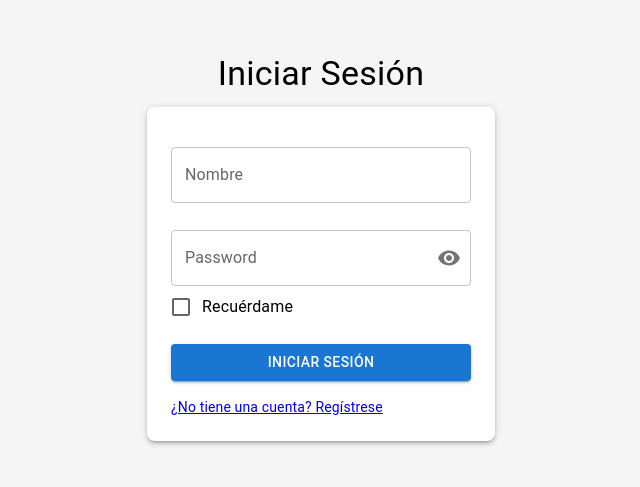
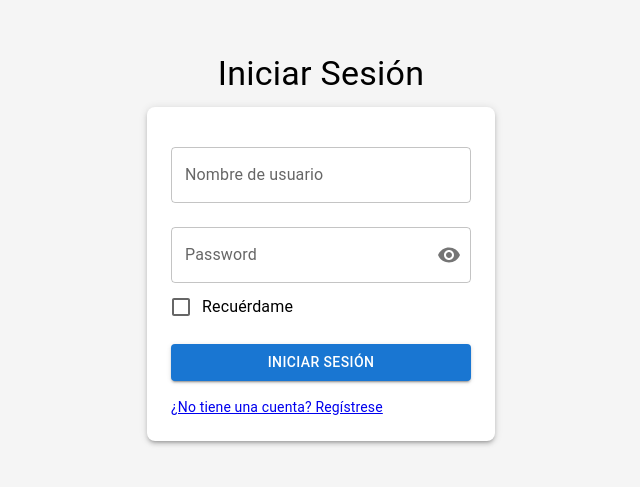
Before and after one commit to cediazz/test_app_material, a React (Create React App) app: page /login in a window 1280 px wide. Shown: the part 177-664 px from the top of the page, without its empty margins (319-959 px from the left). Built offline with nearby package versions, Linux system fonts and the light colour scheme.

Commit message:
ChangeFormikValidation

```diff
--- a/src/Components/Login/Login.js
+++ b/src/Components/Login/Login.js
@@ -1,4 +1,4 @@
-import { useState } from 'react';
+import { useState,useEffect } from 'react';
 import {
   Box,
   Button,
@@ -7,23 +7,42 @@ import {
   Typography,
 } from '@mui/material';
 import { Link } from "react-router-dom"
-import { Formik, Form} from 'formik';
 import * as Yup from 'yup';
 import UsernameField from '../UsernameField/UsernameField';
 import PasswordField from '../PasswordField/PasswordField';
+import { useFormik } from 'formik';
 
 const Login = () => {
+  const [rememberMe, setRememberMe] = useState(false);
+  const [username, setUsername] = useState('');
 
-  const [rememberMe, setRememberMe] = useState(false);
+  useEffect(() => {
+    const savedUsername = localStorage.getItem('usernameRemember');
+    console.log(savedUsername)
+    if (savedUsername) {
+      setUsername(savedUsername);
+      setRememberMe(true);
+    }
+  }, []);
 
   const validationSchema = Yup.object().shape({
-    username: Yup.string().required('se requiere nombre de usuario'),
-    password: Yup.string().required('se requiere password'),
+    username: Yup.string().required('Se requiere nombre de usuario'),
+    password: Yup.string().required('Se requiere password'),
+  })
 
+  const formik = useFormik({
+    initialValues: { username: username || '', password: '' },
+    validationSchema: validationSchema,
+    onSubmit: (values) => handleSubmit(values)
   })
 
   const handleSubmit = (values) => {
-   console.log(values)
+    console.log(values);
+    if (rememberMe) {
+      localStorage.setItem('usernameRemember', values.username);
+    } else {
+      localStorage.removeItem('usernameRemember');
+    }
   };
 
   return (
@@ -41,12 +60,7 @@ const Login = () => {
       <Typography variant="h4" gutterBottom>
         Iniciar Sesión
       </Typography>
-      <Formik
-        initialValues={{ username: '', password: '' }}
-        validationSchema={validationSchema}
-        onSubmit={(values) => handleSubmit(values)}
-      >
-        <Form>
+      <form onSubmit={formik.handleSubmit}>
             <Box
               sx={{
                 display: 'flex',
@@ -58,13 +72,15 @@ const Login = () => {
                 p: 3,
               }}
             >
-            <UsernameField />
-            <PasswordField />
+              <UsernameField formik={formik} />
+              <PasswordField formik={formik} />
               <FormControlLabel
                 control={
                   <Checkbox
                     checked={rememberMe}
-                  onChange={(e) => setRememberMe(e.target.checked)}
+                    onChange={(e) => {
+                      setRememberMe(e.target.checked);
+                      }}
                     color="primary"
                   />
                 }
@@ -79,10 +95,9 @@ const Login = () => {
                 </Link>
               </Typography>
             </Box>
-        </Form>
-      </Formik>
+          </form>
       </Box>
   );
-};
+}
 
 export default Login;
--- a/src/Components/PasswordField/PasswordField.js
+++ b/src/Components/PasswordField/PasswordField.js
@@ -1,30 +1,39 @@
-import { Field, ErrorMessage } from 'formik'
 import { useState } from 'react'
 import {
-    Typography,
   InputAdornment,
   IconButton,
   OutlinedInput,
   FormControl,
   InputLabel,
+  FormHelperText
 } from '@mui/material';
 import Visibility from '@mui/icons-material/Visibility';
 import VisibilityOff from '@mui/icons-material/VisibilityOff';
 
-function PasswordField(){
+function PasswordField(props) {
 
   const [showPassword, setShowPassword] = useState(false);
 
   const handleClickShowPassword = () => setShowPassword((show) => !show)
 
-    return(
+  return (
     <FormControl fullWidth sx={{ mt: 2 }}>
+      {props.formik.touched.password && Boolean(props.formik.errors.password) ?
+        <InputLabel htmlFor="outlined-adornment-password">
+          <div style={{ color: '#D32F2F' }}>Password</div>
+          </InputLabel> :
         <InputLabel htmlFor="outlined-adornment-password">Password</InputLabel>
-              <Field
+      }
+      <OutlinedInput
         name='password'
-                as={OutlinedInput}
         id="outlined-adornment-password"
         type={showPassword ? 'text' : 'password'}
+        label="Password"
+        variant="outlined"
+        value={props.formik.values.password}
+        onChange={props.formik.handleChange}
+        onBlur={props.formik.handleBlur}
+        error={props.formik.touched.password && Boolean(props.formik.errors.password)}
         endAdornment={
           <InputAdornment position="end">
             <IconButton
@@ -38,9 +47,10 @@ function PasswordField(){
             </IconButton>
           </InputAdornment>
         }
-                label="Password"
       />
-              <Typography variant="body2" sx={{ ml: 2 }}><ErrorMessage name="password" >{(msg) => <div className='error-message'>{msg}</div>}</ErrorMessage></Typography>
+      <FormHelperText sx={{ color: '#D32F2F' }}>
+        {props.formik.touched.password && props.formik.errors.password}
+      </FormHelperText>
     </FormControl>
   )
 }
--- a/src/Components/UsernameField/UsernameField.js
+++ b/src/Components/UsernameField/UsernameField.js
@@ -1,18 +1,21 @@
 import {TextField} from '@mui/material';
 import { Field, ErrorMessage } from 'formik';
 
-function UsernameField(){
+function UsernameField(props){
 
     return(
-        <Field
+        <TextField
               name="username"
-              as={TextField}
               type='text'
-              label="Nombre"
+              label="Nombre de usuario"
               variant="outlined"
               fullWidth
               margin="normal"
-              helperText={<ErrorMessage name="username" >{(msg) => <div className='error-message'>{msg}</div>}</ErrorMessage>}
+              value={props.formik.values.username}
+              onChange={props.formik.handleChange}
+              onBlur={props.formik.handleBlur}
+              error={props.formik.touched.username && Boolean(props.formik.errors.username)}
+              helperText={props.formik.touched.username && props.formik.errors.username}
         />
     )
 }
```
Lines whose indentation alone changed are shown as unchanged.
